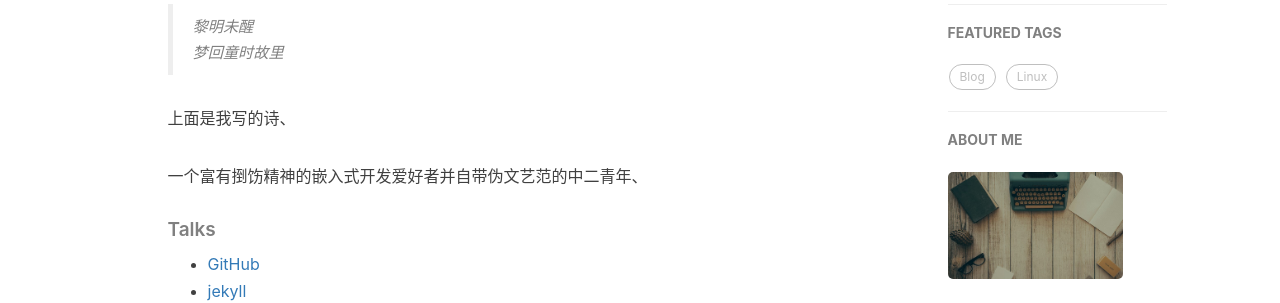
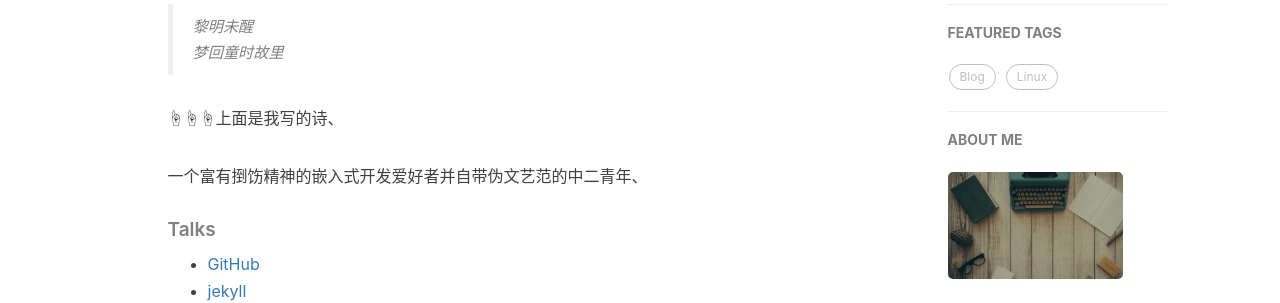
Before and after one commit to CaniculaHub/CaniculaHub.github.io, a Jekyll site: the page built from about.html, in a window 1280 px wide. Shown: the part 454-757 px from the top of the page. Built offline with Jekyll 4.4.1, drawn with Linux system fonts in a browser that asks for light colours; nearby versions of some CDN libraries; comment, search, counter and statistics services are not loaded.

```diff
--- a/about.html
+++ b/about.html
@@ -18,7 +18,7 @@ header-img: "img/post-bg-rwd.jpg"
     <blockquote><p>黎明未醒 <br>
     梦回童时故里</p></blockquote>
 
-    <p>上面是我写的诗、</p>
+    <p>☝☝☝上面是我写的诗、</p>
 
     <p>一个富有捯饬精神的嵌入式开发爱好者并自带伪文艺范的中二青年、</p>
 
```
